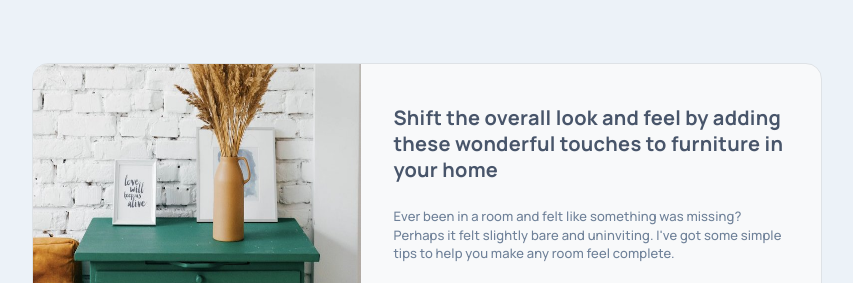
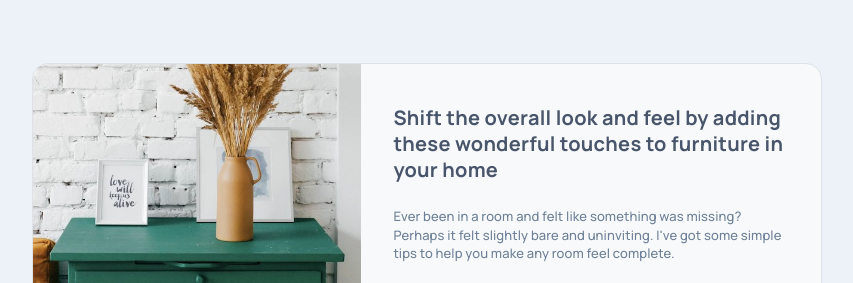
Before and after one commit to harshitkumarpatel28/article-preview-component-master, a plain HTML site: page index.html in a window 1280 px wide. Shown: the part 178-461 px from the top of the page, without its empty margins (213-1066 px from the left). Drawn offline with Linux system fonts and the light colour scheme.

Commit message:
Image design changes

```diff
--- a/index.html
+++ b/index.html
@@ -21,7 +21,7 @@
   <main
     class="bg-light col-12 col-xl-8 col-xxl-6 d-flex flex-sm-row flex-column justify-content-center items-content-center border border-1 rounded-4 overflow-hidden">
     <section class="col-12 col-sm-5">
-      <img class="banner img-fluid h-100" src="images/drawers.jpg" alt="banner image" />
+      <img class="img-fluid object-fit-cover h-100" src="images/drawers.jpg" alt="banner image" />
     </section>
 
     <section class="col-12 col-sm-7 pt-32 px-32 pb-3 pt-41 pb-41">
```
